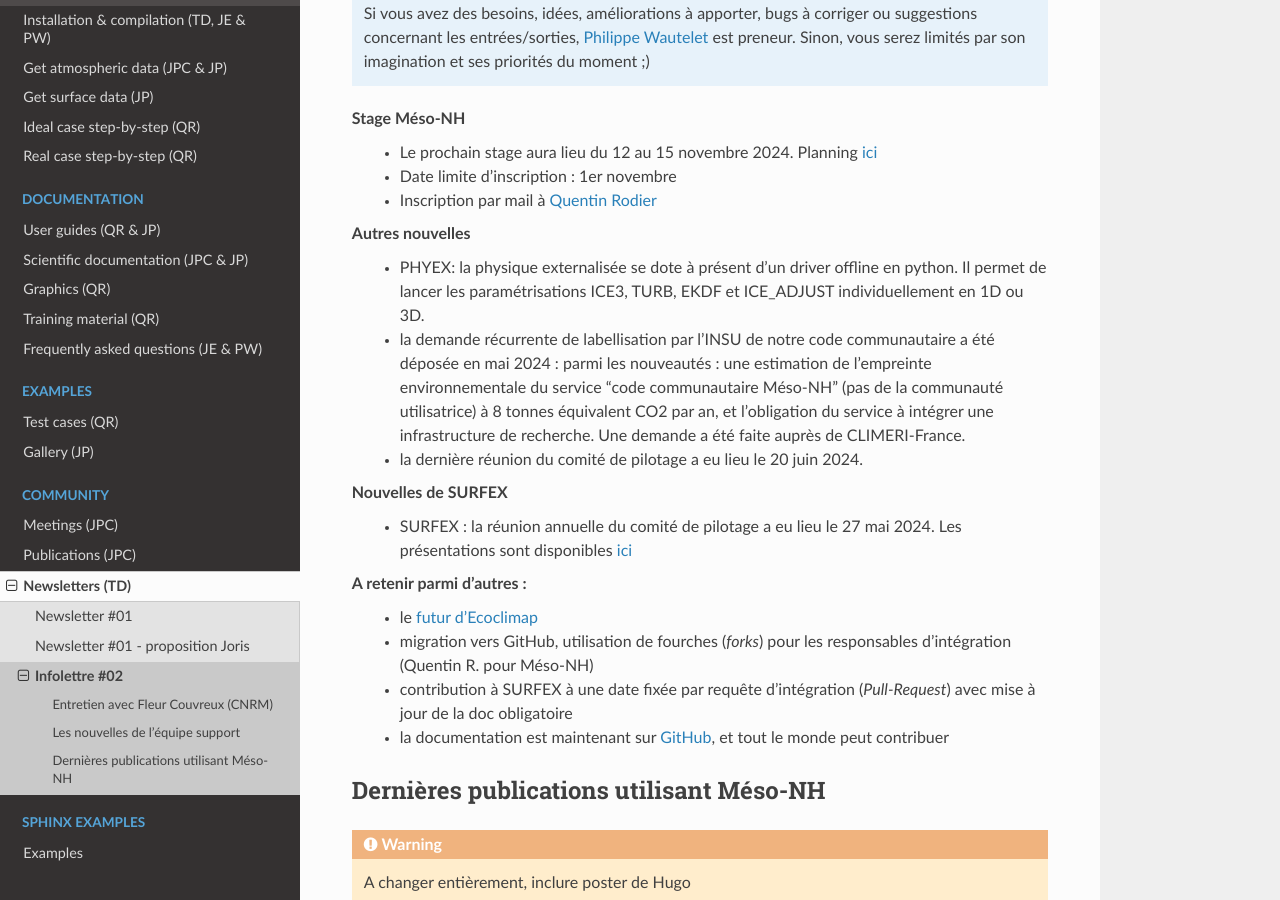
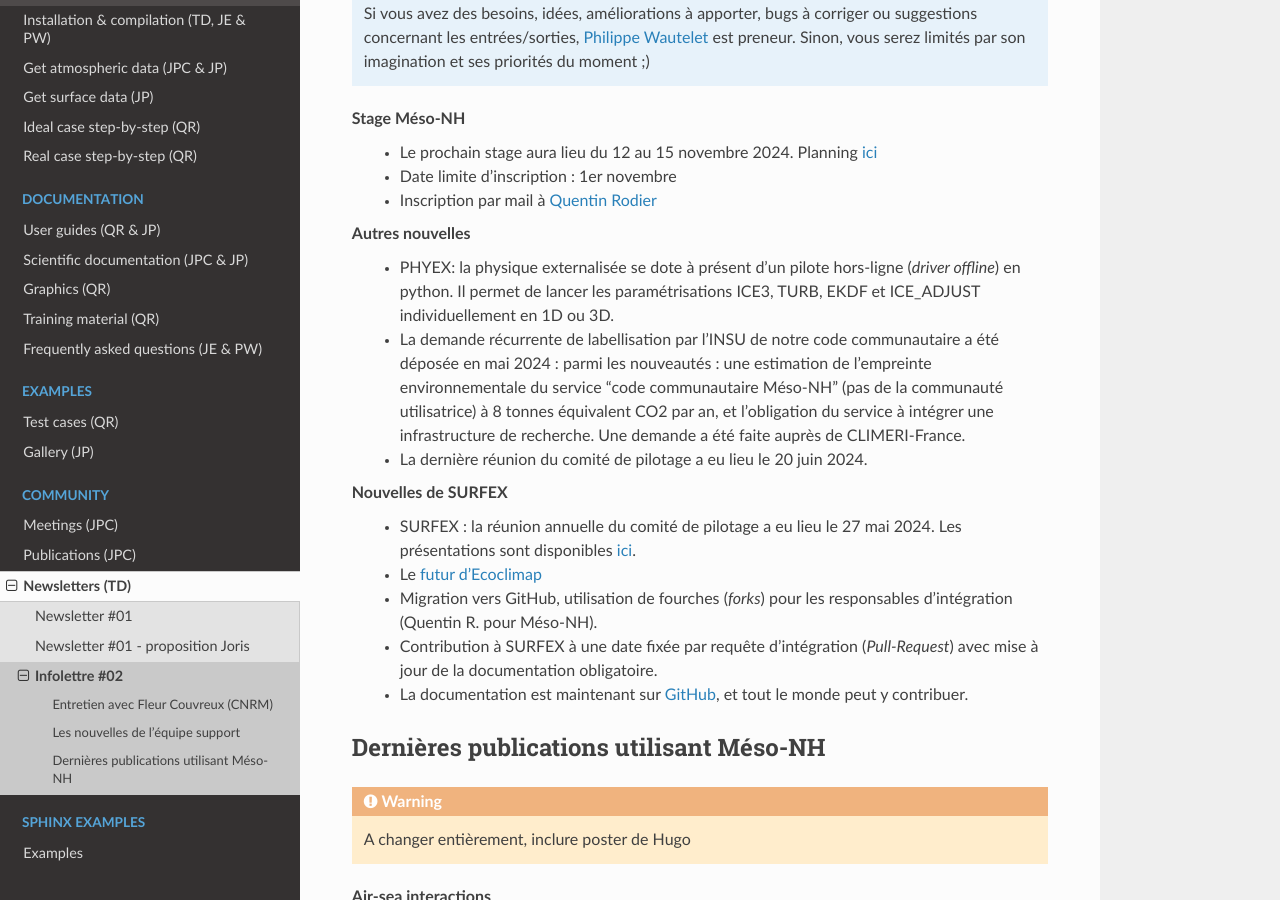
Before and after one commit to JorisPianezze/mesonh_beta_test_guide, a Sphinx documentation site: the page built from docs/source/community/newsletters/newsletter_02.rst, in a window 1280 px wide and 900 px high, scrolled down 3775 px. Built offline with Sphinx 7.4.7 and the Read the Docs theme 2.0.0, drawn with Linux system fonts in a browser that asks for light colours; some of the changed text lies outside the part shown.

Commit message:
Update newsletter_02.rst

```diff
--- a/docs/source/community/newsletters/newsletter_02.rst
+++ b/docs/source/community/newsletters/newsletter_02.rst
@@ -56,8 +56,8 @@
 
 Version 5.7.1 (en cycle de validation)
   - Les bugfixs des contributeurs sont en cours de test. Sortie au plus tard fin septembre 2024.
-  - en cours d'intégration : seules les données sur le domaine physique seront écrites par défaut. Les mailles non-physiques sur les bords sont automatiquement retirées. Il en est de même pour les couches d'absorptions supérieure et éventuellement inférieure. En cas de besoin, toutes ces mailles peuvent néanmoins être sauvegardées.
-  - en cours d'intégration : la possibilité de faire des écritures par boîtes (sous-domaines) dans les sorties fréquentes. Chaque boîte pourra contenir sa liste propre de champs à écrire en plus d'une liste commune.
+  - En cours d'intégration : seules les données sur le domaine physique seront écrites par défaut. Les mailles non-physiques sur les bords sont automatiquement retirées. Il en est de même pour les couches d'absorptions supérieure et éventuellement inférieure. En cas de besoin, toutes ces mailles peuvent néanmoins être sauvegardées.
+  - En cours d'intégration : la possibilité de faire des écritures par boîtes (sous-domaines) dans les sorties fréquentes. Chaque boîte pourra contenir sa liste propre de champs à écrire en plus d'une liste commune.
 
 Version 5.8
   Un appel à contribution sera lancée en novembre. Toutes les contributions prêtes pour décembre 2024, c'est-à-dire testées et livrées avec un (nouveau) cas test, seront prises pour intégration.
@@ -78,17 +78,16 @@
   - Inscription par mail à `Quentin Rodier <mailto:quentin.rodier@meteo.fr>`_
 
 Autres nouvelles
-  - PHYEX: la physique externalisée se dote à présent d'un driver offline en python. Il permet de lancer les paramétrisations ICE3, TURB, EKDF et ICE_ADJUST individuellement en 1D ou 3D.
-  - la demande récurrente de labellisation par l'INSU de notre code communautaire a été déposée en mai 2024 : parmi les nouveautés : une estimation de l’empreinte environnementale du service "code communautaire Méso-NH" (pas de la communauté utilisatrice) à 8 tonnes équivalent CO2 par an, et l’obligation du service à intégrer une infrastructure de recherche. Une demande a été faite auprès de CLIMERI-France.
-  - la dernière réunion du comité de pilotage a eu lieu le 20 juin 2024.
+  - PHYEX: la physique externalisée se dote à présent d'un pilote hors-ligne (*driver offline*) en python. Il permet de lancer les paramétrisations ICE3, TURB, EKDF et ICE_ADJUST individuellement en 1D ou 3D.
+  - La demande récurrente de labellisation par l'INSU de notre code communautaire a été déposée en mai 2024 : parmi les nouveautés : une estimation de l’empreinte environnementale du service "code communautaire Méso-NH" (pas de la communauté utilisatrice) à 8 tonnes équivalent CO2 par an, et l’obligation du service à intégrer une infrastructure de recherche. Une demande a été faite auprès de CLIMERI-France.
+  - La dernière réunion du comité de pilotage a eu lieu le 20 juin 2024.
 
 Nouvelles de SURFEX
-  - SURFEX : la réunion annuelle du comité de pilotage a eu lieu le 27 mai 2024. Les présentations sont disponibles `ici <https://www.umr-cnrm.fr/surfex/spip.php?article55>`_
-A retenir parmi d'autres :
-  - le `futur d'Ecoclimap <https://www.umr-cnrm.fr/surfex/IMG/pdf/surfex_steeringcommittee-27052024-physio.pdf>`_
-  - migration vers GitHub, utilisation de fourches (*forks*) pour les responsables d'intégration (Quentin R. pour Méso-NH)
-  - contribution à SURFEX à une date fixée par requête d'intégration (*Pull-Request*) avec mise à jour de la doc obligatoire
-  - la documentation est maintenant sur `GitHub <https://github.com/UMR-CNRM/SFXDOC>`_, et tout le monde peut contribuer
+  - SURFEX : la réunion annuelle du comité de pilotage a eu lieu le 27 mai 2024. Les présentations sont disponibles `ici <https://www.umr-cnrm.fr/surfex/spip.php?article55>`_.
+  - Le `futur d'Ecoclimap <https://www.umr-cnrm.fr/surfex/IMG/pdf/surfex_steeringcommittee-27052024-physio.pdf>`_
+  - Migration vers GitHub, utilisation de fourches (*forks*) pour les responsables d'intégration (Quentin R. pour Méso-NH).
+  - Contribution à SURFEX à une date fixée par requête d'intégration (*Pull-Request*) avec mise à jour de la documentation obligatoire.
+  - La documentation est maintenant sur `GitHub <https://github.com/UMR-CNRM/SFXDOC>`_, et tout le monde peut y contribuer.
 
 
 Dernières publications utilisant Méso-NH
```
